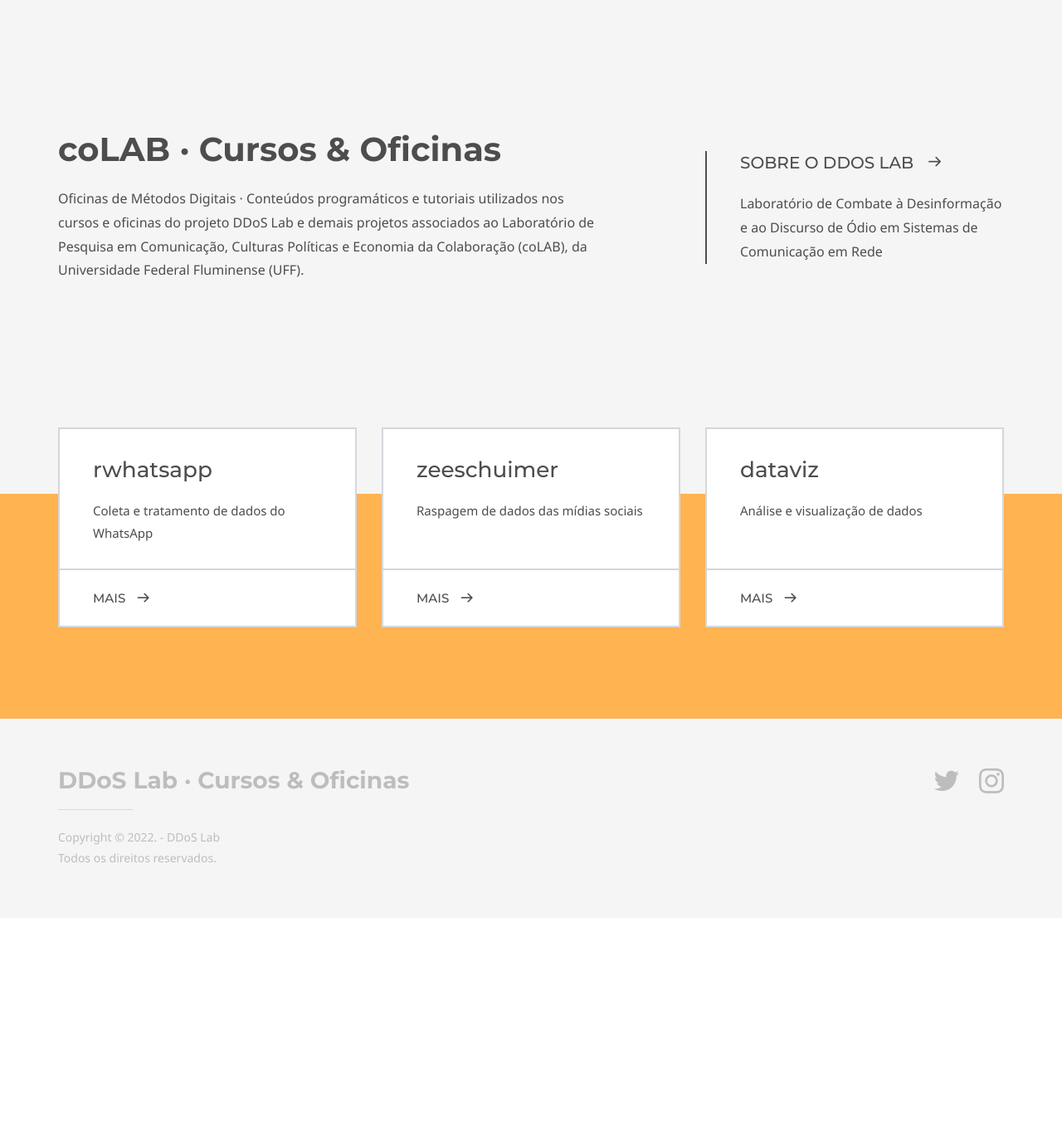
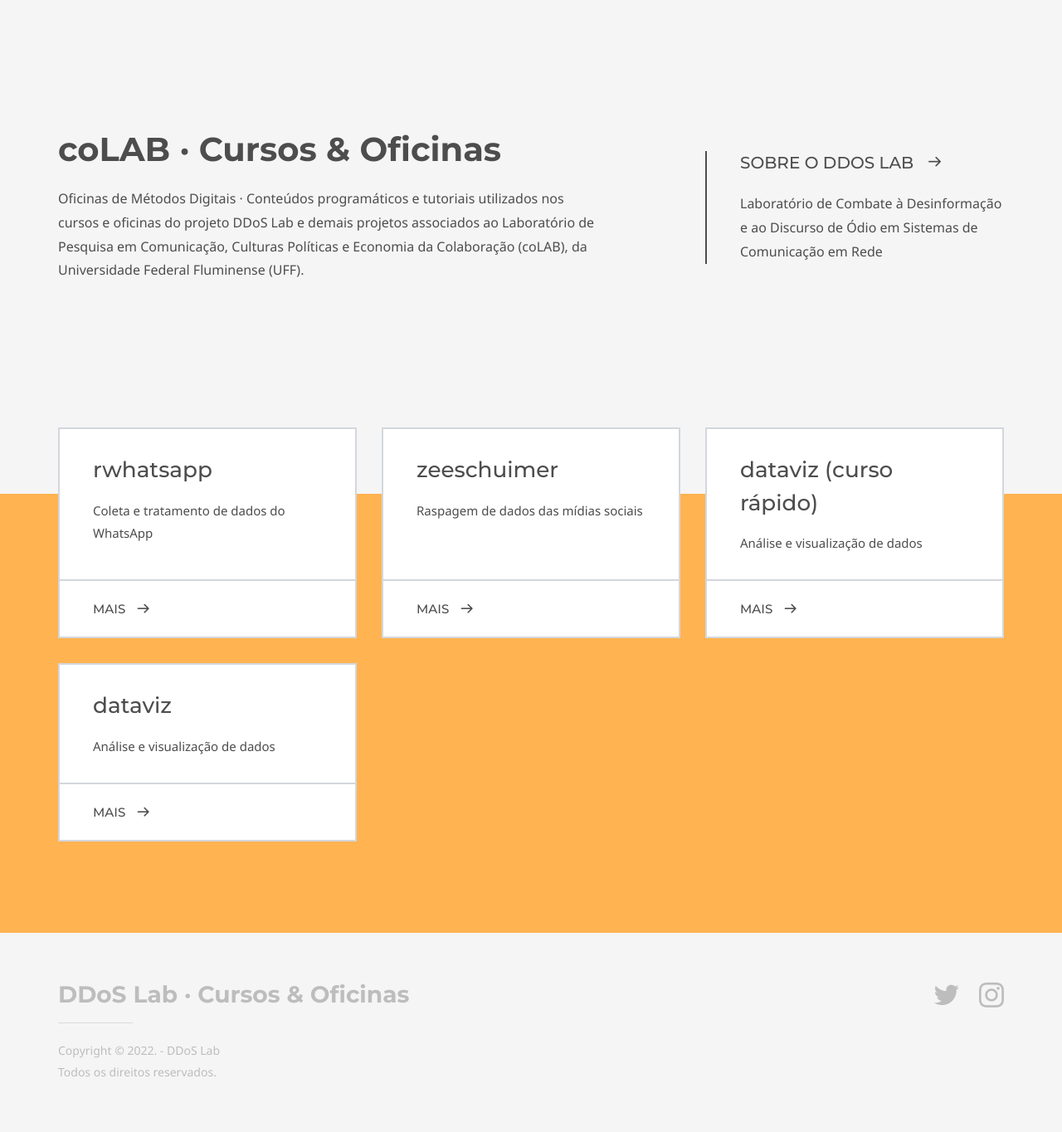
Before and after one commit to coLAB-UFF/docs, a Jekyll site: the page built from index.md, in a window 1280 px wide. Shown: the whole page at 83% size. Built offline with Jekyll 4.4.1, drawn with Linux system fonts in a browser that asks for light colours; some web fonts are replaced; before the commit the page ends 1106 px from its top, so only the background shows below that.

Commit message:
Update index.md

```diff
--- a/index.md
+++ b/index.md
@@ -24,9 +24,13 @@
       excerpt: Raspagem de dados das mídias sociais
       cta: Mais
       url: '/zeeschuimer'
+    - title: dataviz (curso rápido)
+      excerpt: Análise e visualização de dados
+      cta: Mais
+      url: '/dataviz'
     - title: dataviz
       excerpt: Análise e visualização de dados
       cta: Mais
-      url: '/dataviz'
+      url: '/dataviz2'
 
 ---
```
